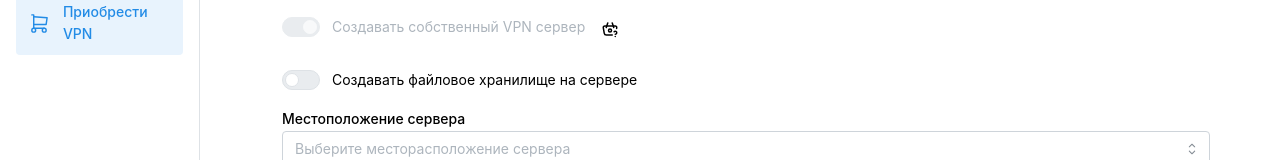
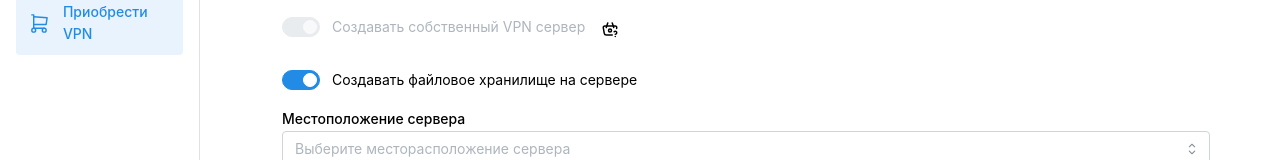
Before and after one commit to ivaneev-ivan/yops-new-design, a Next.js app: page /profile/new in a window 1280 px wide. Shown: the part 148-308 px from the top of the page. Built offline with nearby package versions, Linux system fonts and the light colour scheme; no server answers.

Commit message:
bug fixes

```diff
--- a/components/screens/Profile/New/NewOrder.tsx
+++ b/components/screens/Profile/New/NewOrder.tsx
@@ -32,9 +32,9 @@ const NewOrder = () => {
             countConfigs: 10,
             createOwnServer: true,
             location: 'Россия',
-            createFileServer: false,
         },
     })
+    const [createFile, setCreateFile] = useState(true);
     const token = useAccessToken()
     const [createOrder, {isLoading, isSuccess, data}] = useCreateOrderMutation()
     const {data: locations, isLoading: isLoadingLocations} =
@@ -88,12 +88,12 @@ const NewOrder = () => {
                     <form
                         style={{width: '100%', height: '100%'}}
                         onSubmit={form.onSubmit(values => {
-                            createOrder({
+                                createOrder({
                                     location: getLocation(values.location).id,
                                     count_configs: values.countConfigs,
                                     is_own_server: values.createOwnServer,
                                     accessToken: token,
-                                    services: values.createFileServer ? ['vpn', 'files'] : ['vpn'],
+                                    services: createFile ? ['vpn', 'files'] : ['vpn'],
                                 })
                             },
                         )}
@@ -129,9 +129,8 @@ const NewOrder = () => {
                                 <Switch
                                     mt='md'
                                     label='Создавать файловое хранилище на сервере'
-                                    {...form.getInputProps('createFileServer', {
-                                        type: 'checkbox',
-                                    })}
+                                    checked={createFile}
+                                    onChange={event => setCreateFile(event.currentTarget.checked)}
                                 />
                             </Group>
                             {hovered && (
```
